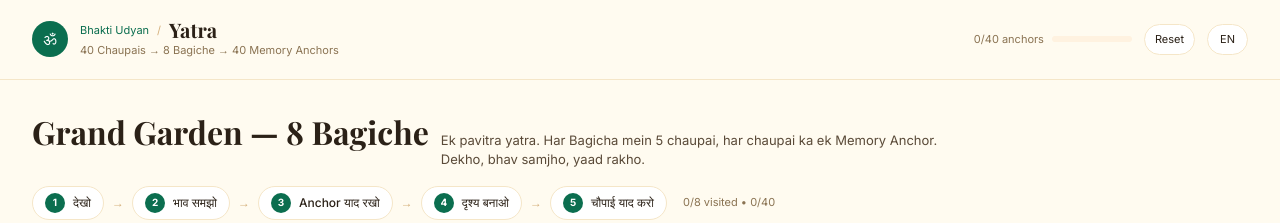
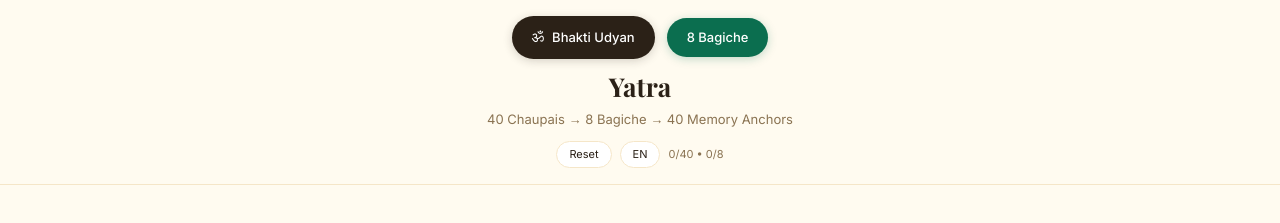
Before and after one commit to idea-ai-labs/bhakti-udyan, a Next.js app: page /yatra in a window 1280 px wide. Shown: the top 223 px of the page. Built offline with nearby package versions, Linux system fonts and the light colour scheme; a web font is replaced by a local one.

Commit message:
Refactor header layout and button styles

```diff
--- a/src/app/yatra/page.tsx
+++ b/src/app/yatra/page.tsx
@@ -102,25 +102,21 @@ export default function YatraPage() {
   if (!selectedBagicha) {
     return (
       <div className="min-h-screen bg-[#FFFBF0] text-[#2B2117]">
-        {/* Compact Hero */}
-        <header className="sticky top-0 z-20 bg-[#FFFBF0]/90 backdrop-blur border-b border-[#F5E6C8]">
-          <div className="max-w-[1280px] mx-auto px-4 md:px-8 py-4 md:py-5 flex items-center justify-between gap-4">
-            <div className="flex items-center gap-3">
-              <a href="/" className="w-9 h-9 rounded-full bg-[#0B6E4F] grid place-items-center text-white font-serif hover:bg-[#095a3f] transition" title="Back to Bhakti Udyan main">ॐ</a>
-              <div>
-                <div className="flex items-center gap-2">
-                  <a href="/" className="text-[11px] text-[#0B6E4F] hover:underline">Bhakti Udyan</a>
-                  <span className="text-[11px] text-[#D4AF7A]">/</span>
-                  <h1 className="font-serif text-[18px] md:text-[20px] font-bold leading-none">Yatra</h1>
+                        {/* HEADER - Main Page - Centered with 2 round buttons */}
+        <header className="sticky top-0 z-20 bg-[#FFFBF0]/95 backdrop-blur border-b border-[#F5E6C8]">
+          <div className="max-w-[1280px] mx-auto px-4 md:px-8 py-4">
+            <div className="flex items-center justify-center gap-3 mb-2">
+              <a href="/" className="inline-flex items-center gap-2 px-5 py-2.5 rounded-full bg-[#2B2117] text-white text-[13px] font-medium shadow-[0_2px_10px_rgba(43,33,23,0.2)] hover:bg-black transition-all">
+                <span className="text-[15px]">ॐ</span> Bhakti Udyan
+              </a>
+              <a href="/yatra" className="inline-flex items-center gap-2 px-5 py-2.5 rounded-full bg-[#0B6E4F] text-white text-[13px] font-medium shadow-[0_2px_10px_rgba(11,110,79,0.25)] hover:bg-[#095a3f] transition-all">
+                8 Bagiche
+              </a>
             </div>
-                <p className="text-[11px] text-[#8A7352] mt-0.5">40 Chaupais → 8 Bagiche → 40 Memory Anchors</p>
-              </div>
-            </div>
-            <div className="flex items-center gap-3">
-              <div className="hidden md:flex items-center gap-2 text-[11px] text-[#8A7352]">
-                <span>{totalAnchorsVisited}/40 anchors</span>
-                <div className="w-20 h-1.5 bg-[#FFF2E0] rounded-full overflow-hidden"><div className="h-full bg-[#0B6E4F]" style={{width:`${(totalAnchorsVisited/40)*100}%`}} /></div>
-              </div>
+            <div className="text-center">
+              <h1 className="font-serif text-[22px] md:text-[26px] font-bold">Yatra</h1>
+              <p className="text-[12px] md:text-[13px] text-[#8A7352] mt-1">40 Chaupais → 8 Bagiche → 40 Memory Anchors</p>
+              <div className="mt-3 flex items-center justify-center gap-2">
                 <button onClick={()=>{
                   if(confirm('Reset yatra progress?')) {
                     setVisitedAnchors(new Set());
@@ -128,8 +124,10 @@ export default function YatraPage() {
                     localStorage.removeItem('yatra-visited-anchors');
                     localStorage.removeItem('yatra-explored-bagiche');
                   }
-              }} className="px-2.5 py-1.5 rounded-full bg-white border border-[#F5E6C8] text-[11px] hover:border-red-300" title="Reset progress">Reset</button>
-              <button onClick={()=>setLang(lang==="hindi"?"english":"hindi")} className="px-3 py-1.5 rounded-full bg-white border border-[#F5E6C8] text-[11px]">{lang==="hindi"?"EN":"हि"}</button>
+                }} className="px-3 py-1 rounded-full bg-white border border-[#F5E6C8] text-[11px] hover:border-red-300">Reset</button>
+                <button onClick={()=>setLang(lang==="hindi"?"english":"hindi")} className="px-3 py-1 rounded-full bg-white border border-[#F5E6C8] text-[11px]">{lang==="hindi"?"EN":"हि"}</button>
+                <span className="text-[11px] text-[#8A7352]">{totalAnchorsVisited}/40 • {progress}/8</span>
+              </div>
             </div>
           </div>
         </header>
@@ -199,23 +197,12 @@ export default function YatraPage() {
   const idx = BAGICHE_DATA.findIndex(b=>b.id===selectedBagicha.id);
   return (
     <div className="min-h-screen bg-[#FFFBF0] text-[#2B2117]">
-            {/* Sticky header - centered with prominent round navigation */}
+      {/* Sticky header - compact breadcrumb */}
       <header className="sticky top-0 z-30 bg-[#FFFBF0]/95 backdrop-blur border-b border-[#F5E6C8]">
         <div className="max-w-[1200px] mx-auto px-4 md:px-6 py-3">
-          {/* Top nav - centered round buttons, bigger, different colors */}
-          <div className="flex items-center justify-center gap-2.5 mb-3">
-            <a href="/" className="inline-flex items-center gap-1.5 px-4 py-2 rounded-full bg-[#2B2117] text-white text-[12px] md:text-[13px] font-medium shadow hover:bg-black transition-all">
-              <span>ॐ</span> Bhakti Udyan
-            </a>
-            <a href="/yatra" onClick={(e)=>{ e.preventDefault(); setSelectedBagicha(null); setSelectedAnchor(null); }} className="inline-flex items-center gap-1.5 px-4 py-2 rounded-full bg-[#0B6E4F] text-white text-[12px] md:text-[13px] font-medium shadow-[0_2px_8px_rgba(11,110,79,0.3)] hover:bg-[#095a3f] transition-all">
-              <span>←</span> 8 Bagiche
-            </a>
-            <button onClick={()=>setLang(lang==="hindi"?"english":"hindi")} className="px-3 py-2 rounded-full bg-white border-2 border-[#D4AF7A] text-[11px] font-bold text-[#2B2117] hover:bg-[#FFF8EC]">{lang==="hindi"?"EN":"हि"}</button>
-          </div>
-          {/* Centered title */}
-          <div className="text-center">
-            <div className="flex items-center justify-center gap-2 min-w-0">
-              <a href="/" className="hidden md:inline text-[11px] px-2.5 py-1 rounded-full bg-white border border-[#F5E6C8] hover:border-[#D4AF7A]">⌂ Home</a>
+          <div className="flex items-center justify-between gap-3">
+            <div className="flex items-center gap-2 min-w-0">
+              <a href="/" className="hidden md:inline text-[11px] px-2.5 py-1 rounded-full bg-white border border-[#F5E6C8] hover:border-[#D4AF7A]">Bhakti Udyan</a>
               <button onClick={()=>{setSelectedBagicha(null); setSelectedAnchor(null);}} className="text-[12px] px-2.5 py-1 rounded-full bg-white border border-[#F5E6C8] hover:border-[#D4AF7A] shrink-0 flex items-center gap-1"><span>←</span><span className="hidden md:inline">Grand Garden</span><span className="md:hidden">Garden</span></button>
               <button onClick={()=>{setSelectedBagicha(null); setSelectedAnchor(null);}} className="md:hidden text-[12px] px-2 py-1 rounded-full bg-[#0B6E4F] text-white">Yatra Home</button>
               <span className="text-[#D4AF7A]">/</span>
```
Lines whose indentation alone changed are shown as unchanged.
